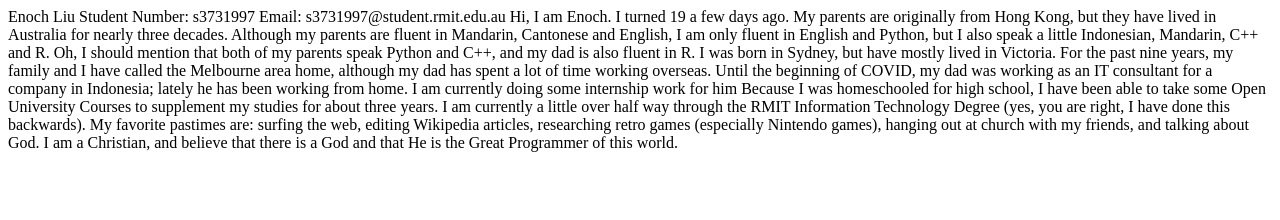
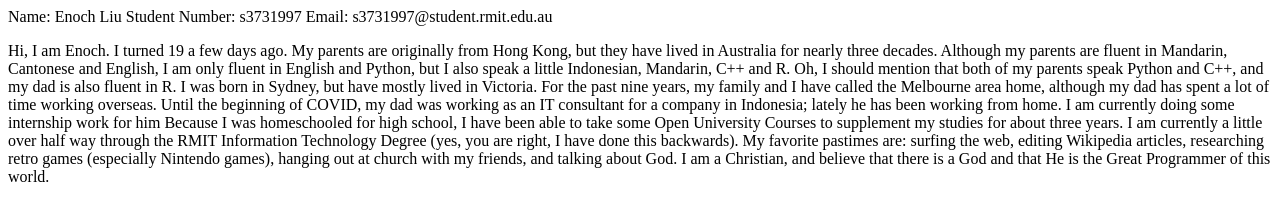
Before and after one commit to s3731997/s3731997.github.io, a plain HTML site: page index.html in a window 1280 px wide. Drawn offline with Linux system fonts and the light colour scheme.

Commit message:
Update index.html

```diff
--- a/index.html
+++ b/index.html
@@ -3,12 +3,17 @@
 <meta charset="utf-8">
 </head>
 <body>
- Enoch Liu
+
+Name: Enoch Liu
 Student Number: s3731997
 Email: s3731997@student.rmit.edu.au
-Hi, I am Enoch. I turned 19 a few days ago. My parents are originally from Hong Kong, but they have lived in Australia for nearly three decades. Although my parents are fluent in Mandarin, Cantonese and English, I am only fluent in English and Python, but I also speak a little Indonesian, Mandarin, C++ and R.  Oh, I should mention that both of my parents speak Python and C++, and my dad is also fluent in R.
+ <p>
+Hi, I am Enoch. I turned 19 a few days ago. My parents are originally from Hong Kong, but they have lived in Australia for nearly three decades.
+  Although my parents are fluent in Mandarin, Cantonese and English, I am only fluent in English and Python, but I also speak a little Indonesian, Mandarin, C++ and R.
+  Oh, I should mention that both of my parents speak Python and C++, and my dad is also fluent in R.
 I was born in Sydney, but have mostly lived in Victoria. For the past nine years, my family and I have called the Melbourne area home, although my dad has spent a lot of time working overseas. Until the beginning of COVID, my dad was working as an IT consultant for a company in Indonesia; lately he has been working from home.  I am currently doing some internship work for him
 Because I was homeschooled for high school, I have been able to take some Open University Courses to supplement my studies for about three years. I am currently a little over half way through the RMIT Information Technology Degree (yes, you are right, I have done this backwards).
 My favorite pastimes are: surfing the web, editing Wikipedia articles, researching retro games (especially Nintendo games), hanging out at church with my friends, and talking about God.  I am a Christian, and believe that there is a God and that He is the Great Programmer of this world.
-</body>
+ </p>
+ </body>
 </html>
```
